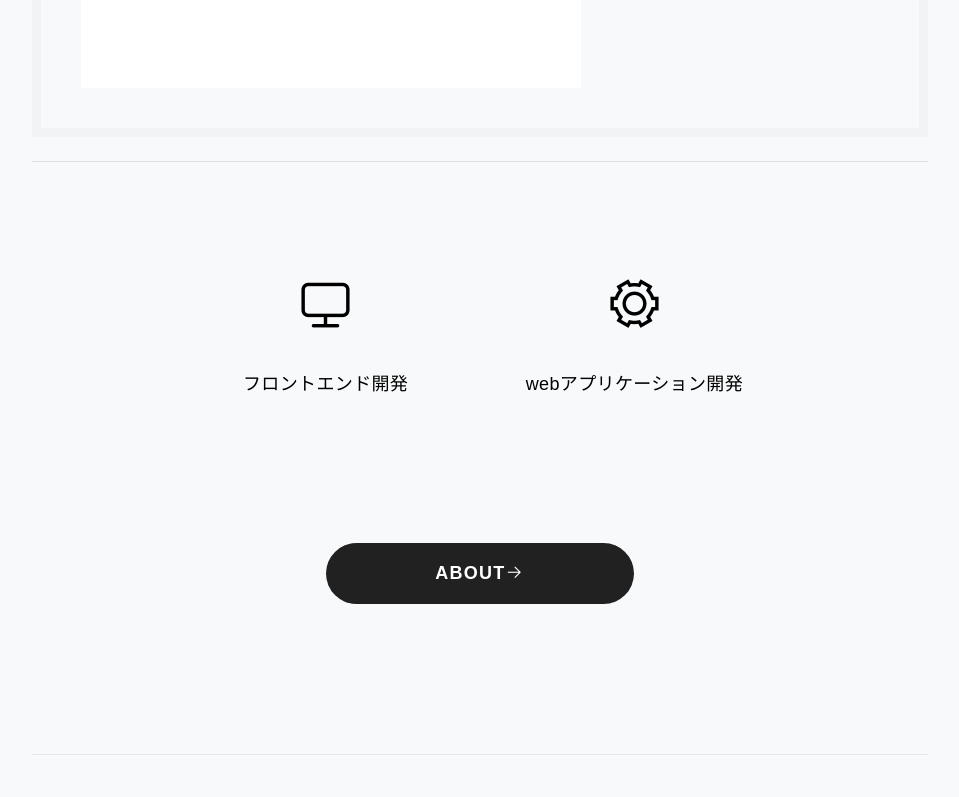
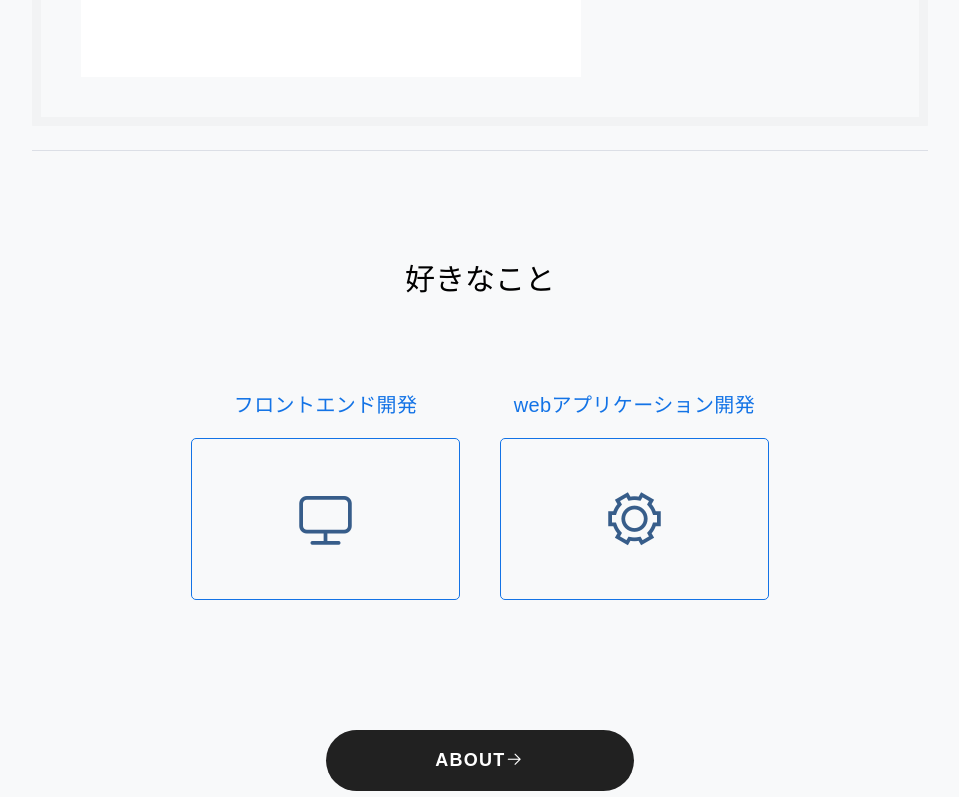
Before and after one commit to kotaok/first_vue, a Vue app: page / in a window 1280 px wide. Shown: the part 1178-1975 px from the top of the page, without its empty margins (160-1119 px from the left). Built offline with nearby package versions, Linux system fonts and the light colour scheme; a web font is replaced by a local one.

Commit message:
トップページのデザイン改善

```diff
--- a/src/components/top_about.vue
+++ b/src/components/top_about.vue
@@ -9,13 +9,18 @@
       </div>
     <el-divider></el-divider>
     <div class="top_about_icon">
-      <div>
-        <i class="el-icon-monitor"></i>
+      <p class="caption">好きなこと</p>
+      <div class="icon_parent">
         <p>フロントエンド開発</p>
+        <div class="icon_block">
+          <i class="el-icon-monitor"></i>
+        </div>
       </div>
-      <div>
-        <i class="el-icon-setting"></i>
+      <div class="icon_parent">
         <p>webアプリケーション開発</p>
+        <div class="icon_block">
+          <i class="el-icon-setting"></i>
+        </div>
       </div>
     </div>
   </div>
@@ -57,7 +62,8 @@ export default {
 
 .top_about_profile p {
   font-size: 21px;
-  letter-spacing: 0.03em;
+  letter-spacing: 0.04em;
+  margin-bottom: 10px;
 }
 
 .top_about_icon {
@@ -66,25 +72,41 @@ export default {
   flex-wrap: wrap;
 }
 
-.top_about_icon div {
+.icon_parent {
   width: 30%;
   margin: 70px 20px;
 }
 
 .top_about_icon div i {
-  font-size: 55px;
+  font-size: 60px;
   margin: 20px 0px;
+  color: #375d8a;
 }
 
 .top_about_icon div p {
-  font-size: 18px;
+  font-size: 20px;
   letter-spacing: 0.02em;
+  color: #1373E6;
+}
+
+.icon_block {
+  margin: auto;
+  padding: 30px 0px;
+  border: solid 1px #1373E6;
+  border-radius: 5px;
+}
+
+.caption {
+  font-size: 30px;
+  width: 100%;
+  margin: 80px 0px 0px 0px;
 }
 
 @media screen and (max-width: 600px) {
 
   .top_about_profile {
     width: 80%;
+    margin: 10px 0px;
   }
 
   .top_about_block div {
@@ -93,7 +115,7 @@ export default {
     margin: 10px;
   }
 
-  .top_about_icon div {
+  .icon_parent {
     width: 100%;
     margin: 20px;
   }
```
